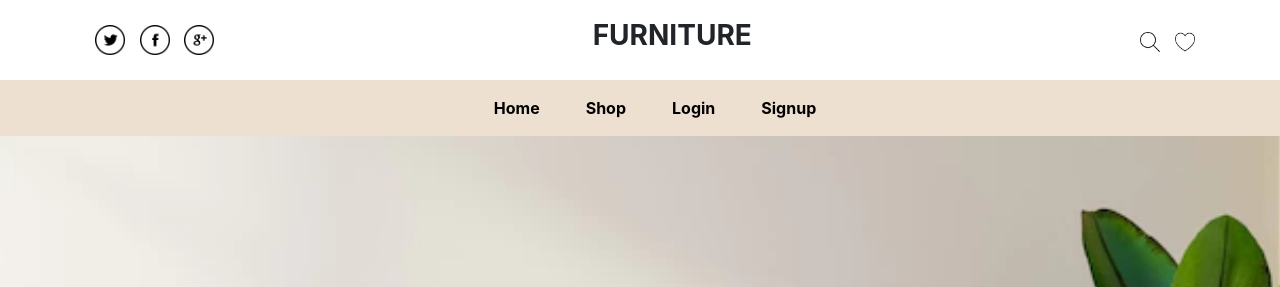
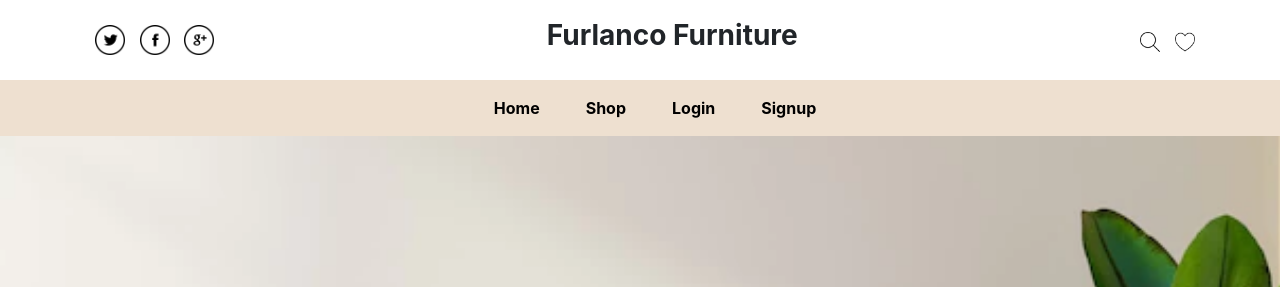
Before and after one commit to x23213418/CPP_Store, a Django app: page / in a window 1280 px wide. Shown: the top 287 px of the page. Run offline with Django 4.2, Linux system fonts and the light colour scheme; data comes from the database, SQL or seed files in the repository; some libraries are stand-ins or nearby versions.

Commit message:
Update base.html

```diff
--- a/templates/base.html
+++ b/templates/base.html
@@ -31,7 +31,7 @@
                 <i><img src="{% static './image/google-plus.png' %}" alt="" width="30px"></i>
             </div>
             <div class="logo">
-                <h3>FURNITURE</h3>
+                <h3>Furlanco Furniture</h3>
             </div>
             <div class="icons">
                 <i><img src="{% static './image/search.png' %}" alt="" width="20px"></i>
```
